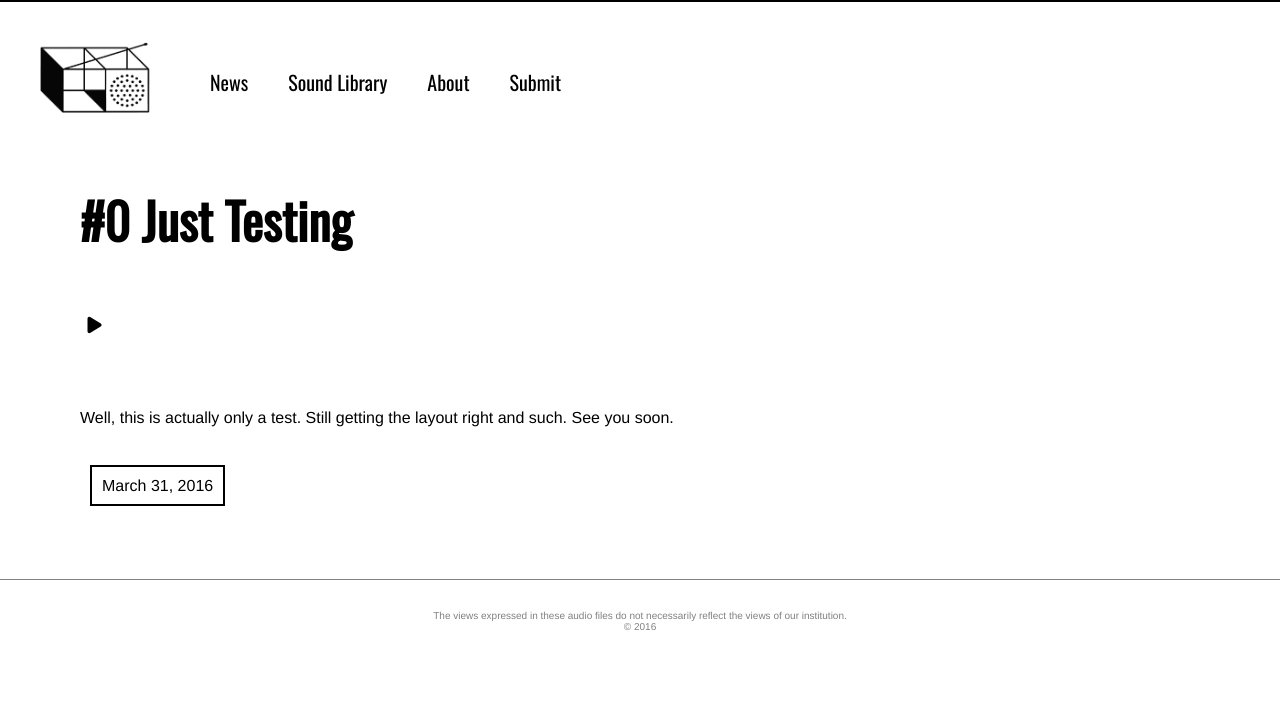
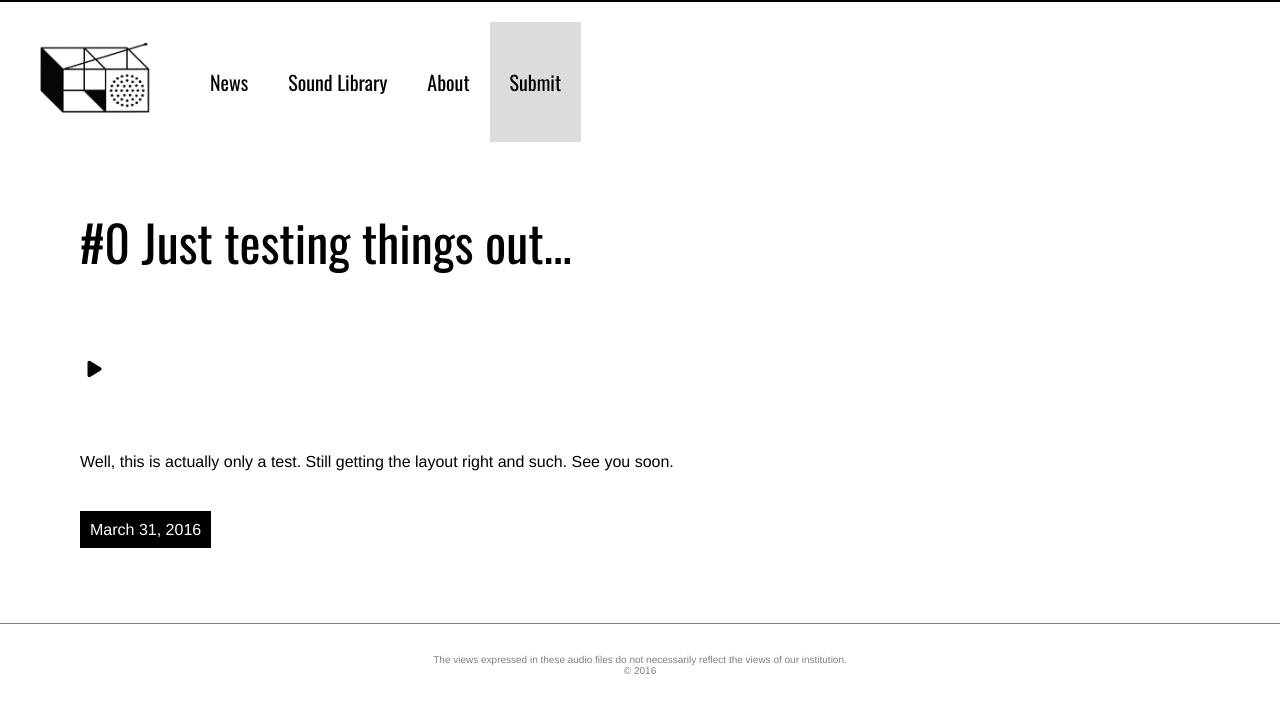
Before and after one commit to hootalex/Cooper-Radio, a plain HTML site: page index.html in a window 1280 px wide. Drawn offline with nearby package versions, Linux system fonts and the light colour scheme; no server answers.

Commit message:
This should do it!

```diff
--- a/index.html
+++ b/index.html
@@ -19,7 +19,7 @@
           <p><a href="#">Submit</a></p>
       </div>
       <div class="audio">
-        <h2>#0 Just Testing</h2>
+        <h2>#0 Just testing things out...</h2>
           <div class="player">
             <div id="waveform"></div>
             <br>
--- a/style.css
+++ b/style.css
@@ -3,6 +3,7 @@
 body{
 margin: 0;
 padding: 0;
+-webkit-font-smoothing: antialiased;
 }
 
 .mainnav {
@@ -77,7 +78,7 @@ h2 {
   color: black;
   font-family: "Oswald";
   font-size: 50px;
-  line-height: 30px;
+  font-weight: normal;
 }
 .audio {
   padding: 80px;
@@ -96,19 +97,21 @@ h2 {
   display: flex;
   flex-direction: row-reverse;;
 }
+
+.mainnav p:last-child {
+  background-color: gainsboro;
+}
 #waveform {
   width: 100%;
   padding-right: 20px;
 }
 
 strong {
-  display: inline;
+  background-color: black;
+  padding: 10px;
+  color: white;
+  font-style: normal;
   font-weight: normal;
-  padding: 10px;
-  color: black;
-  margin: 10px;
-  border: 2px solid black;
-  background-color: white;
 }
 
 .transmitting {
@@ -156,3 +159,7 @@ strong {
   p {
     font-size: 20px;
   }
+
+  .footer {
+    font-size: 9px;
+  }
```
